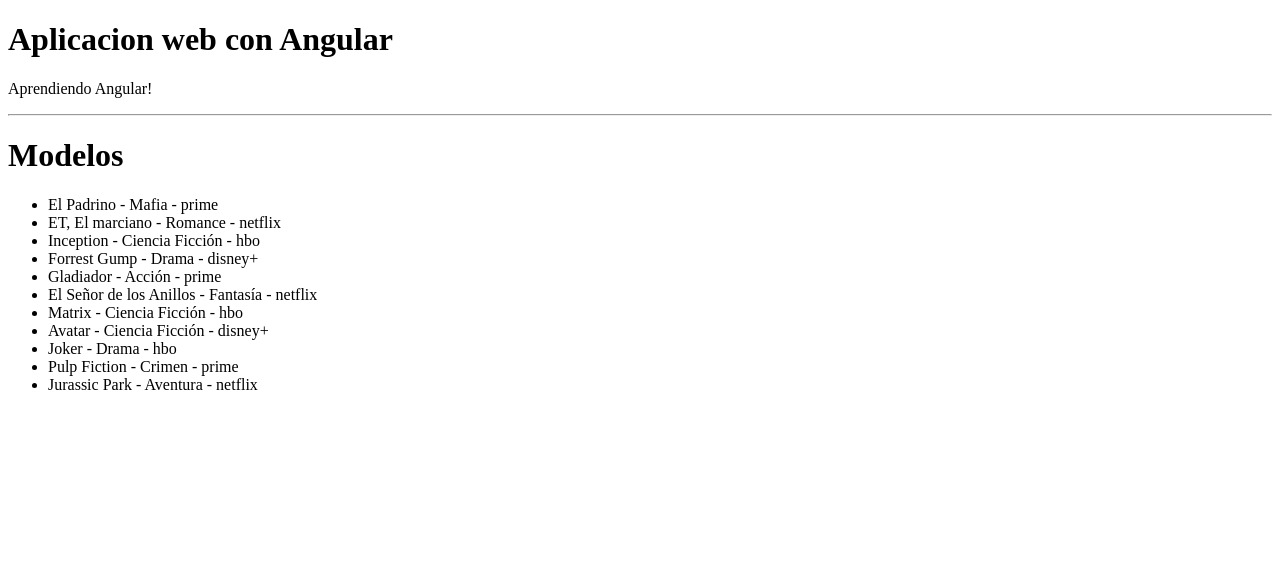
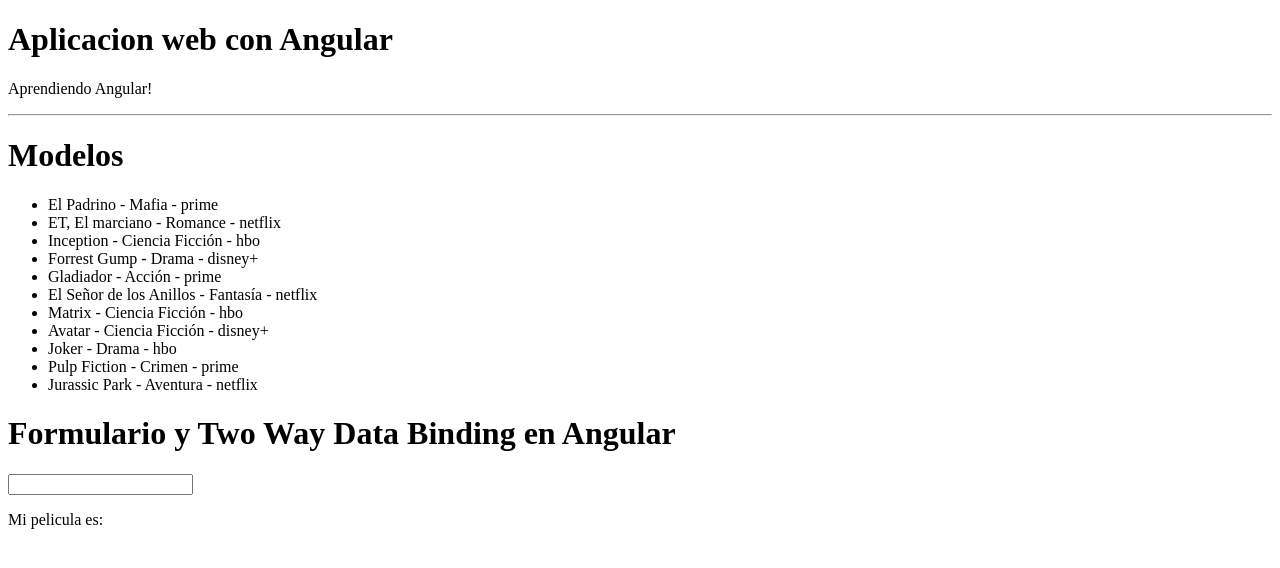
Before and after one commit to Ignacio-Molina-0804/UDemyWebCourse, an Angular app in the folder Angular/: page / in a window 1280 px wide. Shown: the top 568 px of the page. Built offline with nearby package versions, Linux system fonts and the light colour scheme.

Commit message:
Two Data Binding Angular

```diff
--- a/Angular/src/app/components/cine/cine.html
+++ b/Angular/src/app/components/cine/cine.html
@@ -11,3 +11,9 @@
     }
 
 </ul>
+
+<h1>Formulario y Two Way Data Binding en Angular</h1>
+
+<input type="text" [(ngModel)] = "mi_pelicula"/>
+
+<p>Mi pelicula es: <strong>{{mi_pelicula}}</strong></p>
--- a/Angular/src/app/components/cine/cine.ts
+++ b/Angular/src/app/components/cine/cine.ts
@@ -1,15 +1,18 @@
 import { Component } from '@angular/core';
 import { Pelicula } from '../../models/pelicula';
+import { FormsModule } from '@angular/forms';
 
 @Component({
   selector: 'app-cine',
-  imports: [],
+  imports: [FormsModule],
   templateUrl: './cine.html',
   styleUrl: './cine.css',
 })
 export class Cine {
   public titulo: string;
   public peliculas: Array<Pelicula>;
+
+  public mi_pelicula: string = "";
 
   constructor() {
     this.titulo = 'Modelos';
@@ -35,4 +38,10 @@
     this.peliculas[1].titulo = "ET, El marciano"
 
   }
+
+  ngDoCheck(){
+
+    console.log(this.mi_pelicula)
+
+  }
 }
```
